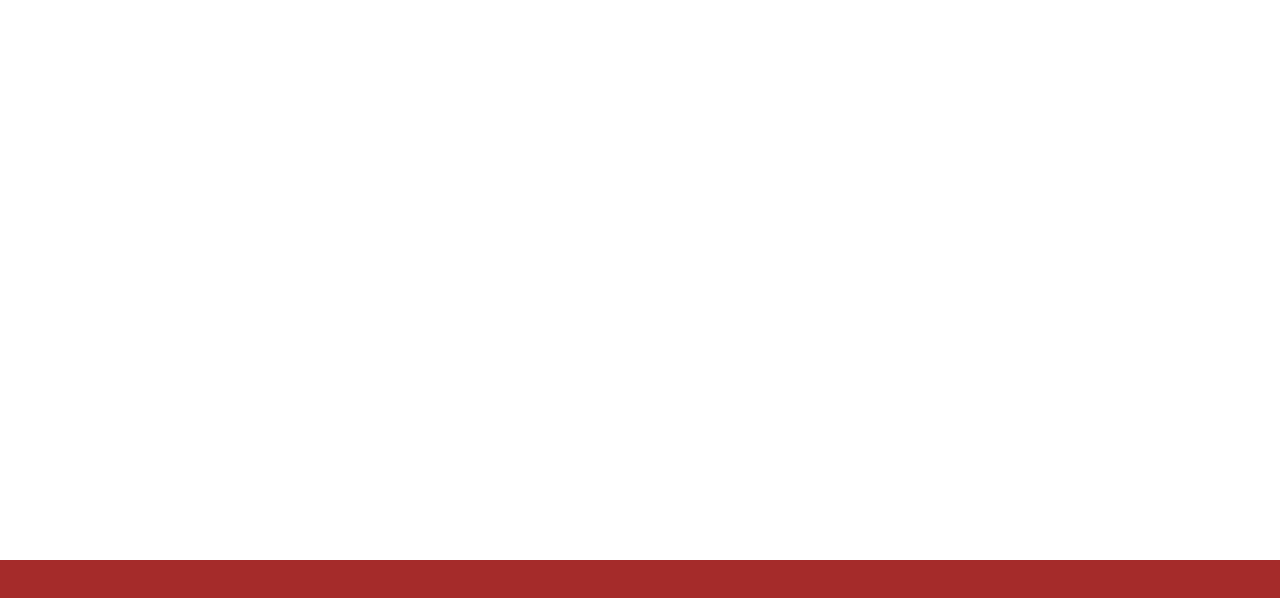
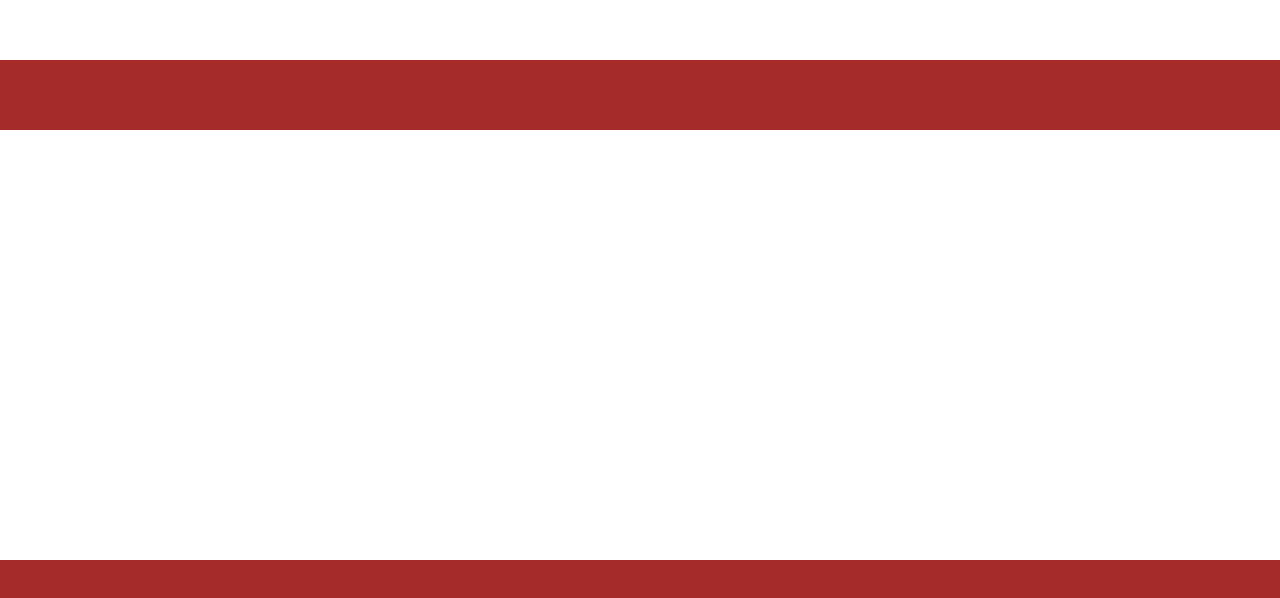
Before and after one commit to Mayhul-Jindal/CTF_Challenges, a plain HTML site: page get_the_coin_2/try.html in a window 1280 px wide. Shown: the part 170-768 px from the top of the page. Drawn offline with Linux system fonts and the light colour scheme.

Commit message:
Added static files

```diff
--- a/get_the_coin_2/try.css
+++ b/get_the_coin_2/try.css
@@ -14,3 +14,11 @@
     position: absolute;
     bottom: 0px;
 }
+
+.roof{
+    background-color: brown;
+    width: 100%;
+    height: 70px;
+    position: absolute;
+    bottom: 500px;
+}
--- a/get_the_coin_2/try.html
+++ b/get_the_coin_2/try.html
@@ -9,6 +9,7 @@
 </head>
 <body id="body" style="margin: 0;">
     <div class="base"></div>
+    <div class="roof"></div>
     <!-- <div class="prince"></div> -->
 
     <script src="./client.js"></script>
```
